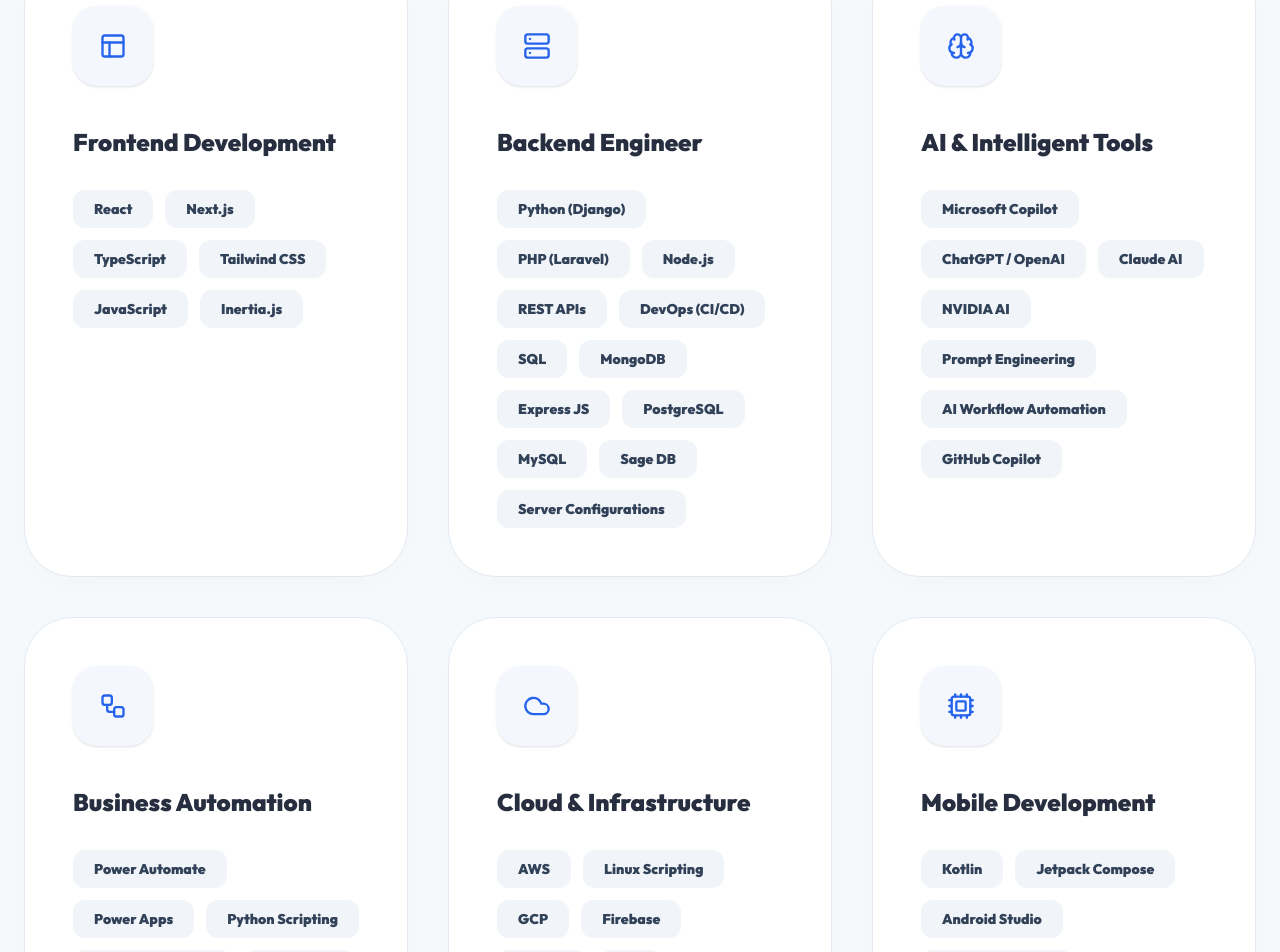
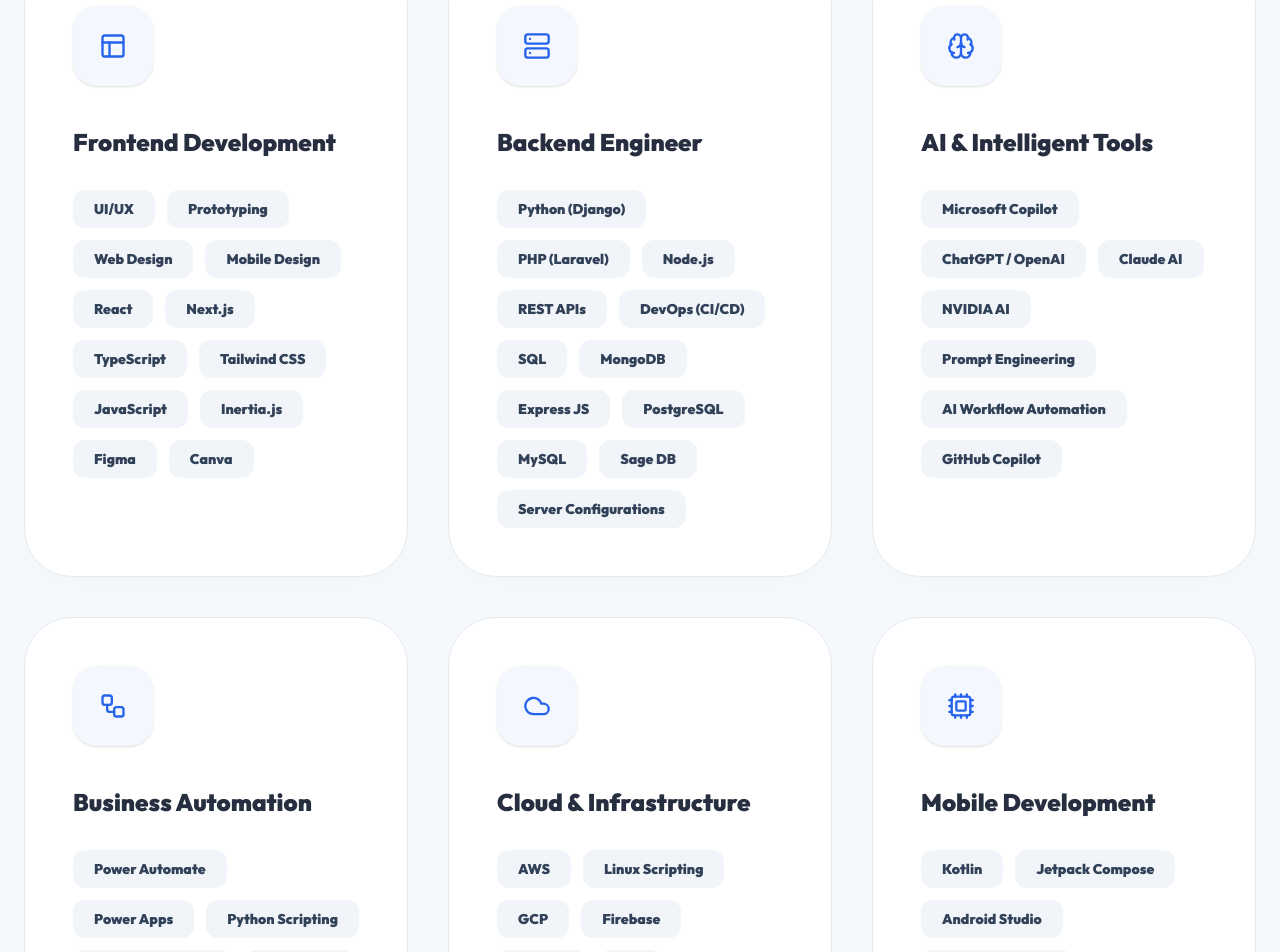
Before and after one commit to DenzelGitonga007/denzelgitongaportfolio, a Next.js app: page /denzelgitongaportfolio/ in a window 1280 px wide. Shown: the part 3108-4060 px from the top of the page. Built offline with nearby package versions, Linux system fonts and the light colour scheme.

Commit message:
added more frontend skills

```diff
--- a/src/components/Skills.tsx
+++ b/src/components/Skills.tsx
@@ -9,7 +9,7 @@
   {
     title: "Frontend Development",
     icon: <Layout className="text-primary" size={28} />,
-    skills: ["React", "Next.js", "TypeScript", "Tailwind CSS", "JavaScript", "Inertia.js"],
+    skills: ["UI/UX", "Prototyping", "Web Design", "Mobile Design", "React", "Next.js", "TypeScript", "Tailwind CSS", "JavaScript", "Inertia.js", "Figma", "Canva"],
   },
   {
     title: "Backend Engineer",
```
